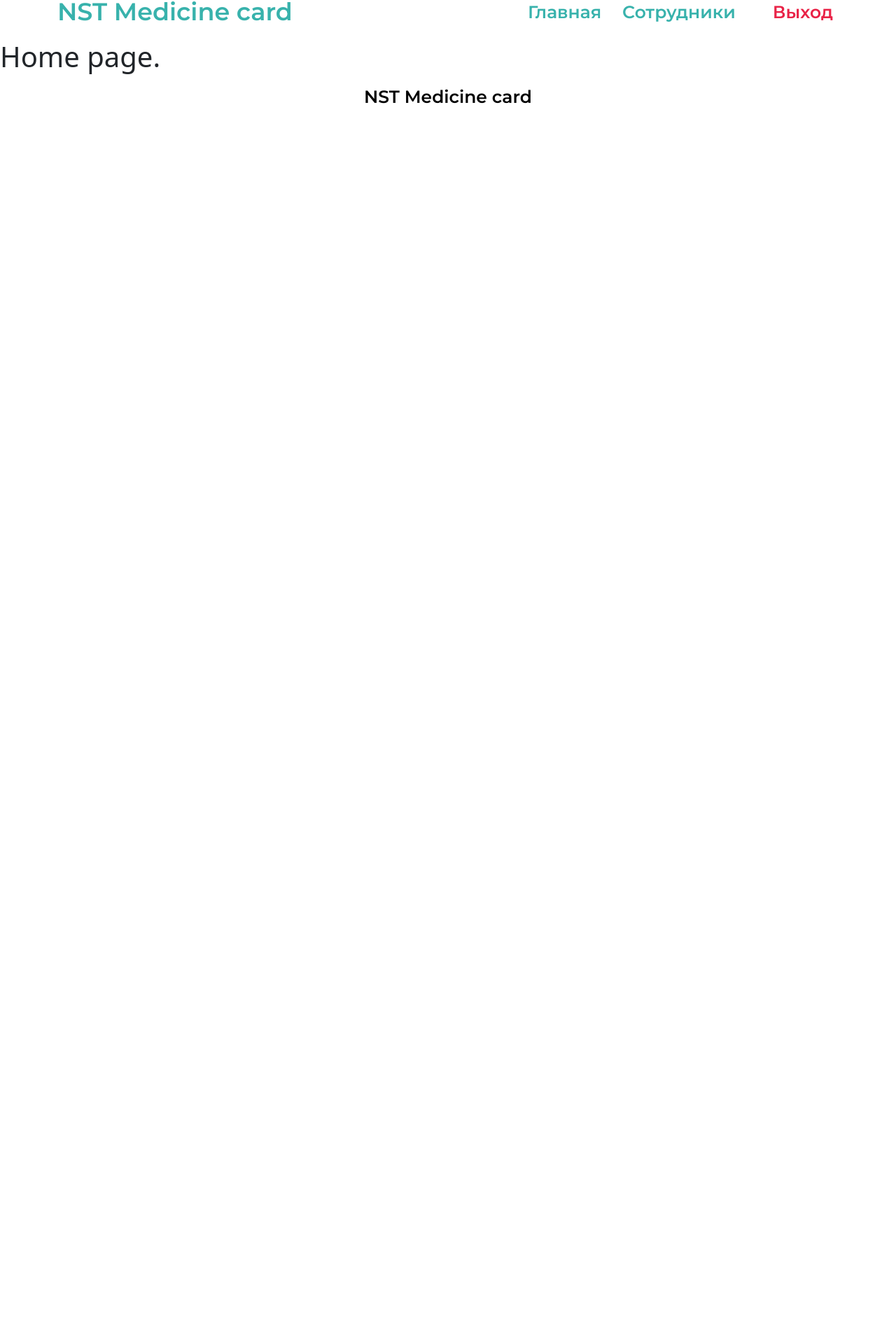
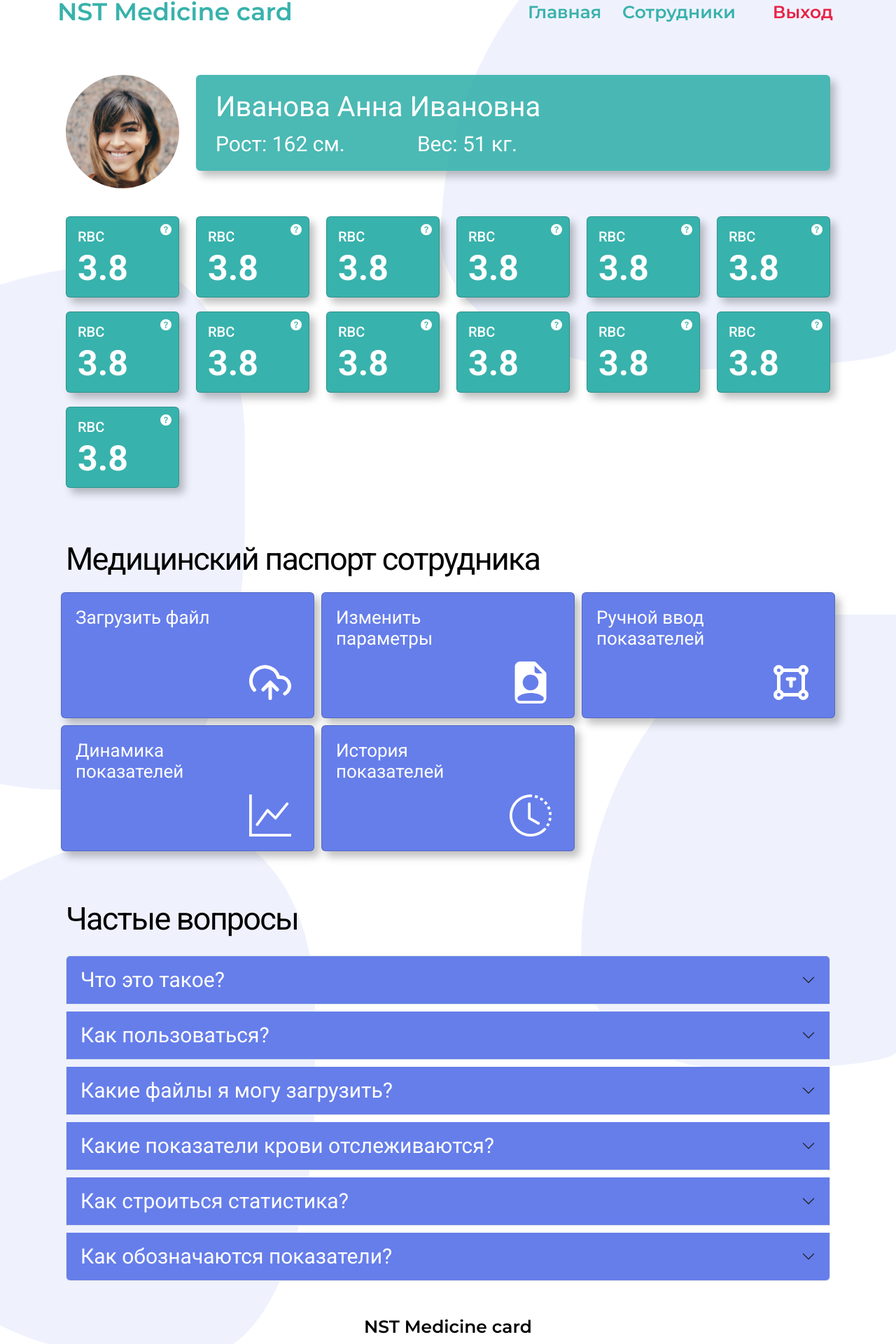
Before and after one commit to Efim02/MedCard, a React (Create React App) app in the folder client/: page / in a window 1280 px wide. Shown: the part 22-1942 px from the top of the page at 70% size. Before the commit the page ends 800 px from the top, so only its background shows below. Built offline with nearby package versions, Linux system fonts and the light colour scheme.

Commit message:
chore: create home page

```diff
--- /dev/null
+++ b/client/src/app/components/Blobs/Blob2.jsx
@@ -0,0 +1,8 @@
+import React from 'react'
+import "./Blobs.scss";
+
+export default function Blob2() {
+  return (
+    <div className="blob2"></div>
+    )
+}
--- /dev/null
+++ b/client/src/app/components/Blobs/Blob3.jsx
@@ -0,0 +1,6 @@
+import React from "react";
+import "./Blobs.scss";
+
+export default function Blob3() {
+  return <div className="blob3"></div>;
+}
--- /dev/null
+++ b/client/src/app/components/Blobs/Blob4.jsx
@@ -0,0 +1,6 @@
+import React from "react";
+import "./Blobs.scss";
+
+export default function Blob4() {
+  return <div className="blob4"></div>;
+}
--- /dev/null
+++ b/client/src/app/components/Blobs/Blobs.jsx
@@ -0,0 +1,6 @@
+import React from "react";
+import "./Blobs.scss";
+
+export default function Blobs() {
+  return <div className="blob1"></div>;
+}
--- /dev/null
+++ b/client/src/app/components/Blobs/Blobs.scss
@@ -0,0 +1,63 @@
+.blob1 {
+  position: absolute;
+  width: 650px !important;
+  height: 750px !important;
+  z-index: -1;
+  top: -200px;
+  right: 0;
+  background: rgba(102, 126, 234, 0.1);
+  border-radius: 84% 0% 51% 49% / 75% 25% 4% 25%;
+}
+
+.blob2 {
+  position: absolute;
+  width: 650px !important;
+  height: 750px !important;
+  z-index: -1;
+  top: 400px;
+  left: -300px;
+  background: rgba(102, 126, 234, 0.1);
+  border-radius: 89% 30% 30% 70% / 60% 40% 60% 56%;
+}
+
+.blob3 {
+  position: absolute;
+  width: 450px !important;
+  height: 650px !important;
+  z-index: -1;
+  top: 900px;
+  right: 0;
+  background: rgba(102, 126, 234, 0.1);
+  border-radius: 84% 0% 51% 49% / 75% 25% 4% 25%;
+}
+
+.blob4 {
+  position: absolute;
+  width: 650px !important;
+  height: 750px !important;
+  z-index: -1;
+  bottom: 0;
+  left: -200px;
+  background: rgba(102, 126, 234, 0.1);
+  border-radius: 89% 30% 30% 70% / 60% 40% 60% 56%;
+}
+
+@media (max-width: 500px) {
+  .blob1,
+  .blob2,
+  .blob3,
+  .blob4 {
+    width: 350px !important;
+    height: 450px !important;
+  }
+}
+
+@media (max-width: 300px) {
+  .blob1,
+  .blob2,
+  .blob3,
+  .blob4 {
+    width: 150px !important;
+    height: 250px !important;
+  }
+}
--- a/client/src/app/pages/HomePage.jsx
+++ /dev/null
@@ -1,11 +0,0 @@
-import React from 'react';
-
-const HomePage = () => {
-    return (
-        <>
-            <h1>Home page.</h1>
-        </>
-    );
-}
-
-export default HomePage;
--- /dev/null
+++ b/client/src/app/pages/HomePage/HomePage.jsx
@@ -0,0 +1,28 @@
+import React from "react";
+import Container from "react-bootstrap/esm/Container";
+import Blob2 from "../../components/Blobs/Blob2";
+import Blob3 from "../../components/Blobs/Blob3";
+import Blob4 from "../../components/Blobs/Blob4";
+import Blobs from "../../components/Blobs/Blobs";
+import MainFAQ from "../../layouts/MainFAQ/MainFAQ";
+import MainNavigation from "../../layouts/MainNavigation/MainNavigation";
+import MainUserData from "../../layouts/MainUserData/MainUserData";
+import "./HomePage.scss";
+
+const HomePage = () => {
+  return (
+    <>
+      <Container fluid={"sm"} className="main_page">
+        <MainUserData />
+        <MainNavigation />
+        <MainFAQ />
+      </Container>
+      <Blobs />
+      <Blob2 />
+      <Blob3 />
+      <Blob4 />
+    </>
+  );
+};
+
+export default HomePage;
--- /dev/null
+++ b/client/src/app/pages/HomePage/HomePage.scss
@@ -0,0 +1,3 @@
+.main_page {
+  position: relative;
+}
```
Also changed, not shown: client/src/app/pages/NotFoundPage.jsx (+7 -7 lines), client/src/app/routes/AppRouter.jsx (+12 -12 lines).
